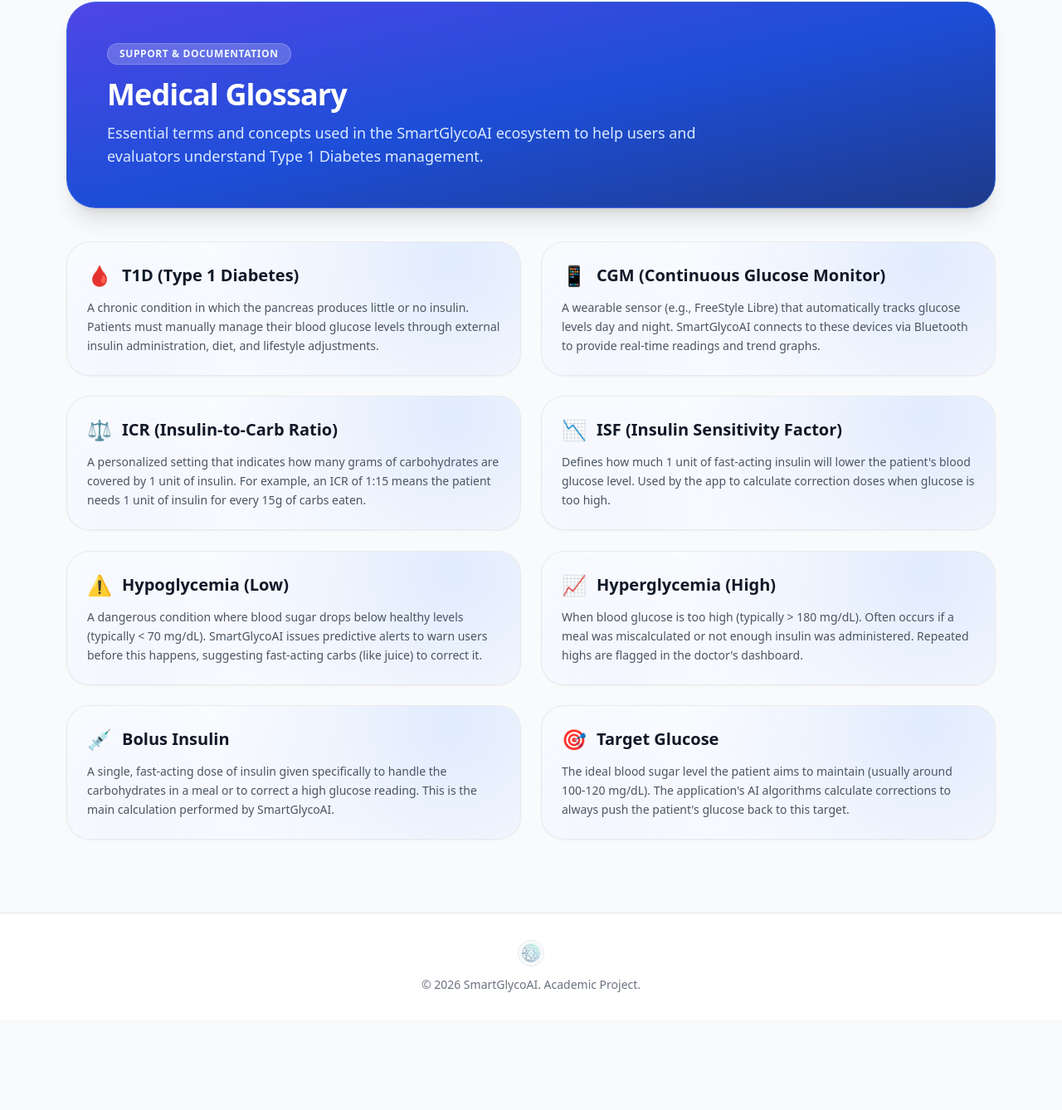
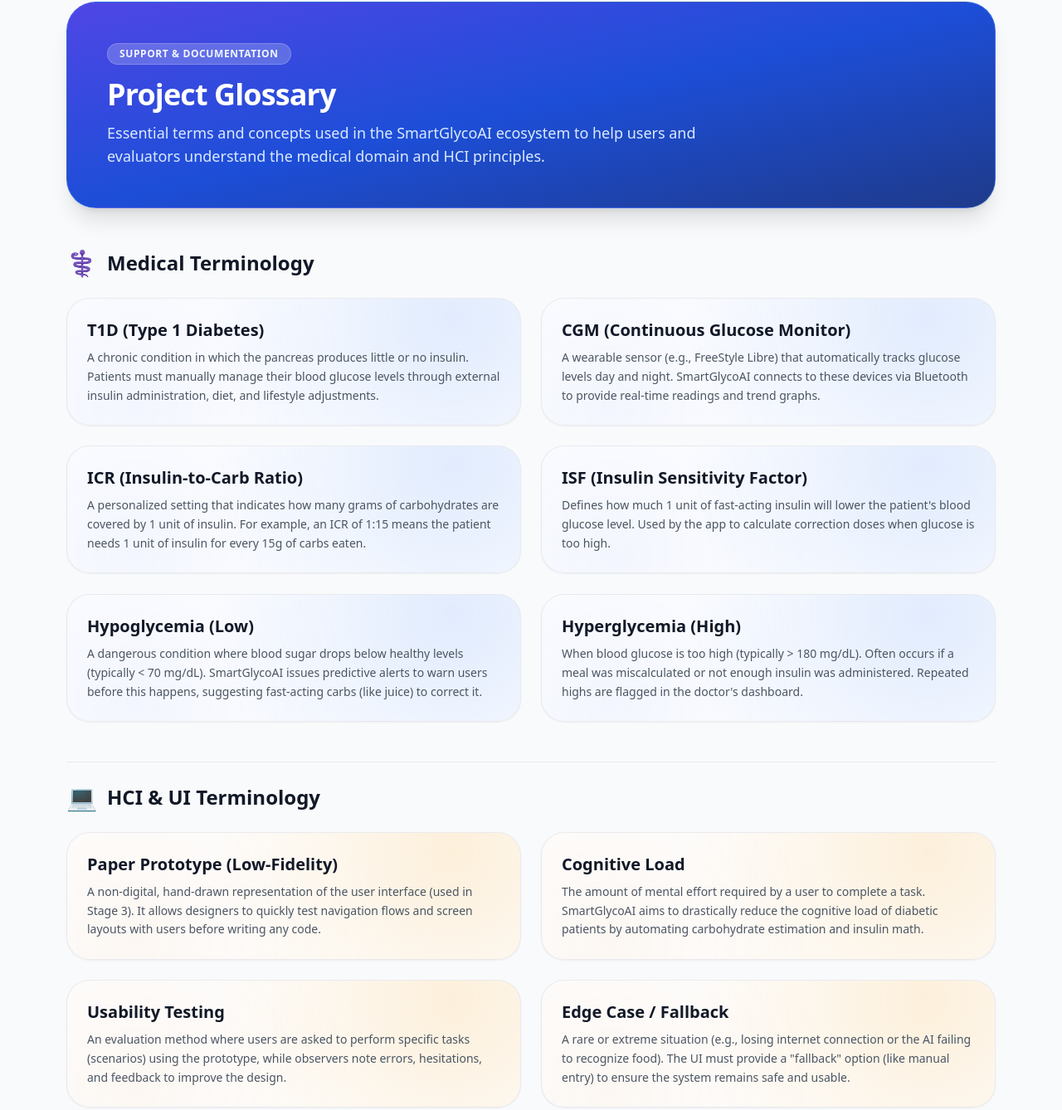
Before and after one commit to asoeiropt/smartglycoai_website, a plain HTML site: page glossary.html in a window 1280 px wide. Shown: the part 102-1440 px from the top of the page at 83% size. Before the commit the page ends 1331 px from the top, so only its background shows below. Drawn offline with nearby package versions, Linux system fonts and the light colour scheme.

Commit message:
Update Glossary

```diff
--- a/glossary.html
+++ b/glossary.html
@@ -13,6 +13,10 @@
         .glow-blue {
             background: radial-gradient(circle at 85% 15%, rgba(59, 130, 246, 0.15), transparent 60%),
                         radial-gradient(circle at 15% 85%, rgba(37, 99, 235, 0.05), transparent 55%);
+        }
+        .glow-amber {
+            background: radial-gradient(circle at 85% 15%, rgba(245, 158, 11, 0.15), transparent 60%),
+                        radial-gradient(circle at 15% 85%, rgba(217, 119, 6, 0.05), transparent 55%);
         }
     </style>
 </head>
@@ -39,28 +43,28 @@
         </div>
     </header>
 
-    <main class="max-w-6xl mx-auto py-10 px-4 space-y-10">
+    <main class="max-w-6xl mx-auto py-10 px-4 space-y-12">
 
         <!-- HERO BANNER GLOSSARY -->
         <section class="bg-gradient-to-br from-indigo-600 via-blue-700 to-blue-900 dark:from-indigo-800 dark:via-blue-900 dark:to-gray-900 text-white p-8 md:p-12 rounded-[2.2rem] shadow-xl border border-blue-400/30 dark:border-blue-700/50" data-aos="fade-up">
             <span class="inline-block py-1 px-3.5 rounded-full bg-white/20 text-blue-50 text-xs font-bold uppercase tracking-wider mb-4 border border-white/20">
                 Support & Documentation
             </span>
-            <h1 class="text-3xl md:text-4xl font-extrabold mb-3 tracking-tight">Medical Glossary</h1>
+            <h1 class="text-3xl md:text-4xl font-extrabold mb-3 tracking-tight">Project Glossary</h1>
             <p class="text-blue-100 text-base md:text-lg max-w-3xl">
-                Essential terms and concepts used in the SmartGlycoAI ecosystem to help users and evaluators understand Type 1 Diabetes management.
+                Essential terms and concepts used in the SmartGlycoAI ecosystem to help users and evaluators understand the medical domain and HCI principles.
             </p>
         </section>
 
-        <!-- GLOSSARY GRID -->
-        <section class="grid grid-cols-1 md:grid-cols-2 gap-6" data-aos="fade-up">
-
+        <!-- MEDICAL TERMINOLOGY GRID -->
+        <section data-aos="fade-up">
+            <h2 class="text-2xl font-bold dark:text-white mb-6 flex items-center gap-3">
+                <span class="text-3xl">⚕️</span> Medical Terminology
+            </h2>
+            <div class="grid grid-cols-1 md:grid-cols-2 gap-6">
                 <!-- T1D -->
                 <div class="bg-white/80 dark:bg-gray-800/90 glow-blue rounded-[1.75rem] p-6 shadow-sm border border-gray-200/80 dark:border-gray-700/80 hover:shadow-md hover:border-blue-400 dark:hover:border-blue-500 transition-all">
-                <div class="flex items-center gap-3 mb-3">
-                    <span class="text-2xl">🩸</span>
-                    <h2 class="text-xl font-bold text-gray-900 dark:text-white">T1D (Type 1 Diabetes)</h2>
-                </div>
+                    <h3 class="text-xl font-bold text-gray-900 dark:text-white mb-2">T1D (Type 1 Diabetes)</h3>
                     <p class="text-sm text-gray-600 dark:text-gray-300 leading-relaxed">
                         A chronic condition in which the pancreas produces little or no insulin. Patients must manually manage their blood glucose levels through external insulin administration, diet, and lifestyle adjustments.
                     </p>
@@ -68,10 +72,7 @@
 
                 <!-- CGM -->
                 <div class="bg-white/80 dark:bg-gray-800/90 glow-blue rounded-[1.75rem] p-6 shadow-sm border border-gray-200/80 dark:border-gray-700/80 hover:shadow-md hover:border-blue-400 dark:hover:border-blue-500 transition-all">
-                <div class="flex items-center gap-3 mb-3">
-                    <span class="text-2xl">📱</span>
-                    <h2 class="text-xl font-bold text-gray-900 dark:text-white">CGM (Continuous Glucose Monitor)</h2>
-                </div>
+                    <h3 class="text-xl font-bold text-gray-900 dark:text-white mb-2">CGM (Continuous Glucose Monitor)</h3>
                     <p class="text-sm text-gray-600 dark:text-gray-300 leading-relaxed">
                         A wearable sensor (e.g., FreeStyle Libre) that automatically tracks glucose levels day and night. SmartGlycoAI connects to these devices via Bluetooth to provide real-time readings and trend graphs.
                     </p>
@@ -79,10 +80,7 @@
 
                 <!-- ICR -->
                 <div class="bg-white/80 dark:bg-gray-800/90 glow-blue rounded-[1.75rem] p-6 shadow-sm border border-gray-200/80 dark:border-gray-700/80 hover:shadow-md hover:border-blue-400 dark:hover:border-blue-500 transition-all">
-                <div class="flex items-center gap-3 mb-3">
-                    <span class="text-2xl">⚖️</span>
-                    <h2 class="text-xl font-bold text-gray-900 dark:text-white">ICR (Insulin-to-Carb Ratio)</h2>
-                </div>
+                    <h3 class="text-xl font-bold text-gray-900 dark:text-white mb-2">ICR (Insulin-to-Carb Ratio)</h3>
                     <p class="text-sm text-gray-600 dark:text-gray-300 leading-relaxed">
                         A personalized setting that indicates how many grams of carbohydrates are covered by 1 unit of insulin. For example, an ICR of 1:15 means the patient needs 1 unit of insulin for every 15g of carbs eaten.
                     </p>
@@ -90,10 +88,7 @@
 
                 <!-- ISF -->
                 <div class="bg-white/80 dark:bg-gray-800/90 glow-blue rounded-[1.75rem] p-6 shadow-sm border border-gray-200/80 dark:border-gray-700/80 hover:shadow-md hover:border-blue-400 dark:hover:border-blue-500 transition-all">
-                <div class="flex items-center gap-3 mb-3">
-                    <span class="text-2xl">📉</span>
-                    <h2 class="text-xl font-bold text-gray-900 dark:text-white">ISF (Insulin Sensitivity Factor)</h2>
-                </div>
+                    <h3 class="text-xl font-bold text-gray-900 dark:text-white mb-2">ISF (Insulin Sensitivity Factor)</h3>
                     <p class="text-sm text-gray-600 dark:text-gray-300 leading-relaxed">
                         Defines how much 1 unit of fast-acting insulin will lower the patient's blood glucose level. Used by the app to calculate correction doses when glucose is too high.
                     </p>
@@ -101,10 +96,7 @@
 
                 <!-- Hypoglycemia -->
                 <div class="bg-white/80 dark:bg-gray-800/90 glow-blue rounded-[1.75rem] p-6 shadow-sm border border-gray-200/80 dark:border-gray-700/80 hover:shadow-md hover:border-blue-400 dark:hover:border-blue-500 transition-all">
-                <div class="flex items-center gap-3 mb-3">
-                    <span class="text-2xl">⚠️</span>
-                    <h2 class="text-xl font-bold text-gray-900 dark:text-white">Hypoglycemia (Low)</h2>
-                </div>
+                    <h3 class="text-xl font-bold text-gray-900 dark:text-white mb-2">Hypoglycemia (Low)</h3>
                     <p class="text-sm text-gray-600 dark:text-gray-300 leading-relaxed">
                         A dangerous condition where blood sugar drops below healthy levels (typically < 70 mg/dL). SmartGlycoAI issues predictive alerts to warn users before this happens, suggesting fast-acting carbs (like juice) to correct it.
                     </p>
@@ -112,37 +104,54 @@
 
                 <!-- Hyperglycemia -->
                 <div class="bg-white/80 dark:bg-gray-800/90 glow-blue rounded-[1.75rem] p-6 shadow-sm border border-gray-200/80 dark:border-gray-700/80 hover:shadow-md hover:border-blue-400 dark:hover:border-blue-500 transition-all">
-                <div class="flex items-center gap-3 mb-3">
-                    <span class="text-2xl">📈</span>
-                    <h2 class="text-xl font-bold text-gray-900 dark:text-white">Hyperglycemia (High)</h2>
-                </div>
+                    <h3 class="text-xl font-bold text-gray-900 dark:text-white mb-2">Hyperglycemia (High)</h3>
                     <p class="text-sm text-gray-600 dark:text-gray-300 leading-relaxed">
                         When blood glucose is too high (typically > 180 mg/dL). Often occurs if a meal was miscalculated or not enough insulin was administered. Repeated highs are flagged in the doctor's dashboard.
                     </p>
                 </div>
+            </div>
+        </section>
 
-            <!-- Bolus Insulin -->
-            <div class="bg-white/80 dark:bg-gray-800/90 glow-blue rounded-[1.75rem] p-6 shadow-sm border border-gray-200/80 dark:border-gray-700/80 hover:shadow-md hover:border-blue-400 dark:hover:border-blue-500 transition-all">
-                <div class="flex items-center gap-3 mb-3">
-                    <span class="text-2xl">💉</span>
-                    <h2 class="text-xl font-bold text-gray-900 dark:text-white">Bolus Insulin</h2>
+        <!-- HCI & UI TERMINOLOGY GRID -->
+        <section data-aos="fade-up">
+            <div class="flex items-center gap-3 mb-6 pt-6 border-t border-gray-200/80 dark:border-gray-700/80">
+                <span class="text-3xl">💻</span>
+                <h2 class="text-2xl font-bold dark:text-white">HCI & UI Terminology</h2>
             </div>
+            <div class="grid grid-cols-1 md:grid-cols-2 gap-6">
+
+                <!-- Paper Prototype -->
+                <div class="bg-white/80 dark:bg-gray-800/90 glow-amber rounded-[1.75rem] p-6 shadow-sm border border-gray-200/80 dark:border-gray-700/80 hover:shadow-md hover:border-amber-400 dark:hover:border-amber-500 transition-all">
+                    <h3 class="text-xl font-bold text-gray-900 dark:text-white mb-2">Paper Prototype (Low-Fidelity)</h3>
                     <p class="text-sm text-gray-600 dark:text-gray-300 leading-relaxed">
-                    A single, fast-acting dose of insulin given specifically to handle the carbohydrates in a meal or to correct a high glucose reading. This is the main calculation performed by SmartGlycoAI.
+                        A non-digital, hand-drawn representation of the user interface (used in Stage 3). It allows designers to quickly test navigation flows and screen layouts with users before writing any code.
                     </p>
                 </div>
 
-            <!-- Target Glucose -->
-            <div class="bg-white/80 dark:bg-gray-800/90 glow-blue rounded-[1.75rem] p-6 shadow-sm border border-gray-200/80 dark:border-gray-700/80 hover:shadow-md hover:border-blue-400 dark:hover:border-blue-500 transition-all">
-                <div class="flex items-center gap-3 mb-3">
-                    <span class="text-2xl">🎯</span>
-                    <h2 class="text-xl font-bold text-gray-900 dark:text-white">Target Glucose</h2>
-                </div>
+                <!-- Cognitive Load -->
+                <div class="bg-white/80 dark:bg-gray-800/90 glow-amber rounded-[1.75rem] p-6 shadow-sm border border-gray-200/80 dark:border-gray-700/80 hover:shadow-md hover:border-amber-400 dark:hover:border-amber-500 transition-all">
+                    <h3 class="text-xl font-bold text-gray-900 dark:text-white mb-2">Cognitive Load</h3>
                     <p class="text-sm text-gray-600 dark:text-gray-300 leading-relaxed">
-                    The ideal blood sugar level the patient aims to maintain (usually around 100-120 mg/dL). The application's AI algorithms calculate corrections to always push the patient's glucose back to this target.
+                        The amount of mental effort required by a user to complete a task. SmartGlycoAI aims to drastically reduce the cognitive load of diabetic patients by automating carbohydrate estimation and insulin math.
                     </p>
                 </div>
 
+                <!-- Usability Testing -->
+                <div class="bg-white/80 dark:bg-gray-800/90 glow-amber rounded-[1.75rem] p-6 shadow-sm border border-gray-200/80 dark:border-gray-700/80 hover:shadow-md hover:border-amber-400 dark:hover:border-amber-500 transition-all">
+                    <h3 class="text-xl font-bold text-gray-900 dark:text-white mb-2">Usability Testing</h3>
+                    <p class="text-sm text-gray-600 dark:text-gray-300 leading-relaxed">
+                        An evaluation method where users are asked to perform specific tasks (scenarios) using the prototype, while observers note errors, hesitations, and feedback to improve the design.
+                    </p>
+                </div>
+
+                <!-- Edge Case -->
+                <div class="bg-white/80 dark:bg-gray-800/90 glow-amber rounded-[1.75rem] p-6 shadow-sm border border-gray-200/80 dark:border-gray-700/80 hover:shadow-md hover:border-amber-400 dark:hover:border-amber-500 transition-all">
+                    <h3 class="text-xl font-bold text-gray-900 dark:text-white mb-2">Edge Case / Fallback</h3>
+                    <p class="text-sm text-gray-600 dark:text-gray-300 leading-relaxed">
+                        A rare or extreme situation (e.g., losing internet connection or the AI failing to recognize food). The UI must provide a "fallback" option (like manual entry) to ensure the system remains safe and usable.
+                    </p>
+                </div>
+            </div>
         </section>
 
     </main>
```
Lines whose indentation alone changed are shown as unchanged.
